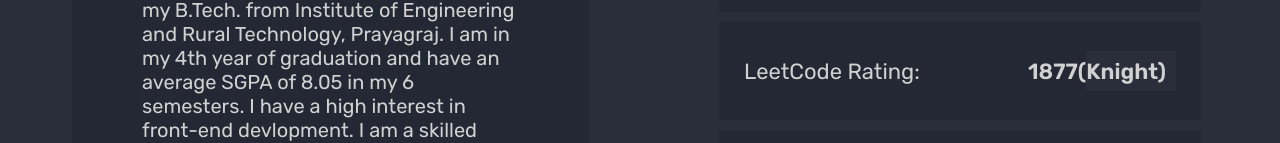
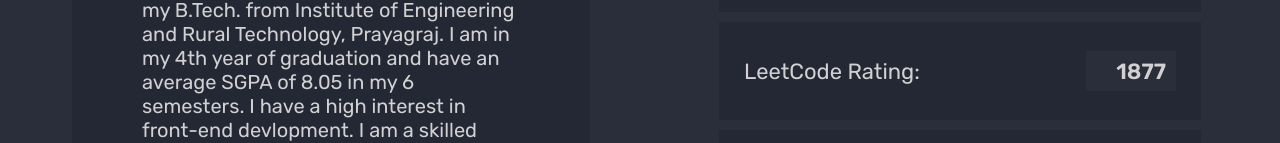
Before and after one commit to Neel10Singh/Neel_portfolio, a React (Create React App) app: page / in a window 1280 px wide. Shown: the part 947-1090 px from the top of the page. Built offline with nearby package versions, Linux system fonts and the light colour scheme.

Commit message:
minor changes

```diff
--- a/src/components/About.js
+++ b/src/components/About.js
@@ -118,7 +118,7 @@ function About() {
           </div>
           <div className='hidden' ref={containerRef2}>
             LeetCode Rating:
-            <div className='detssubbox'>1877(Knight)</div>
+            <div className='detssubbox'>1877</div>
           </div>
           <div className='hidden' ref={containerRef3}>
             LeetCode Questions:
--- a/src/components/Navbar.css
+++ b/src/components/Navbar.css
@@ -133,6 +133,9 @@
   transition: 0.7s;
   z-index: 1000;
 }
+.xpextra {
+  display: inline;
+}
 .navbar2hidden {
   right: -800px;
   display: flex;
@@ -155,6 +158,11 @@
   margin: 20px 0px 20px 0;
   border-bottom: 1px solid rgb(184, 176, 200);
 }
+@media (max-width: 1200px) {
+  .xpextra {
+    display: none;
+  }
+}
 @media (max-width: 800px) {
   .navbarhamburg {
     display: block;
--- a/src/components/Navbar.js
+++ b/src/components/Navbar.js
@@ -100,7 +100,7 @@ function Navbar() {
             onMouseLeave={() => navbuttonanimate('b6')}
             onClick={scrolltoExp}
           >
-            Experience
+            Exp<span className='expextra'>erience</span>
           </button>
         </div>
         <div className='navbarbuttondiv'>
```
